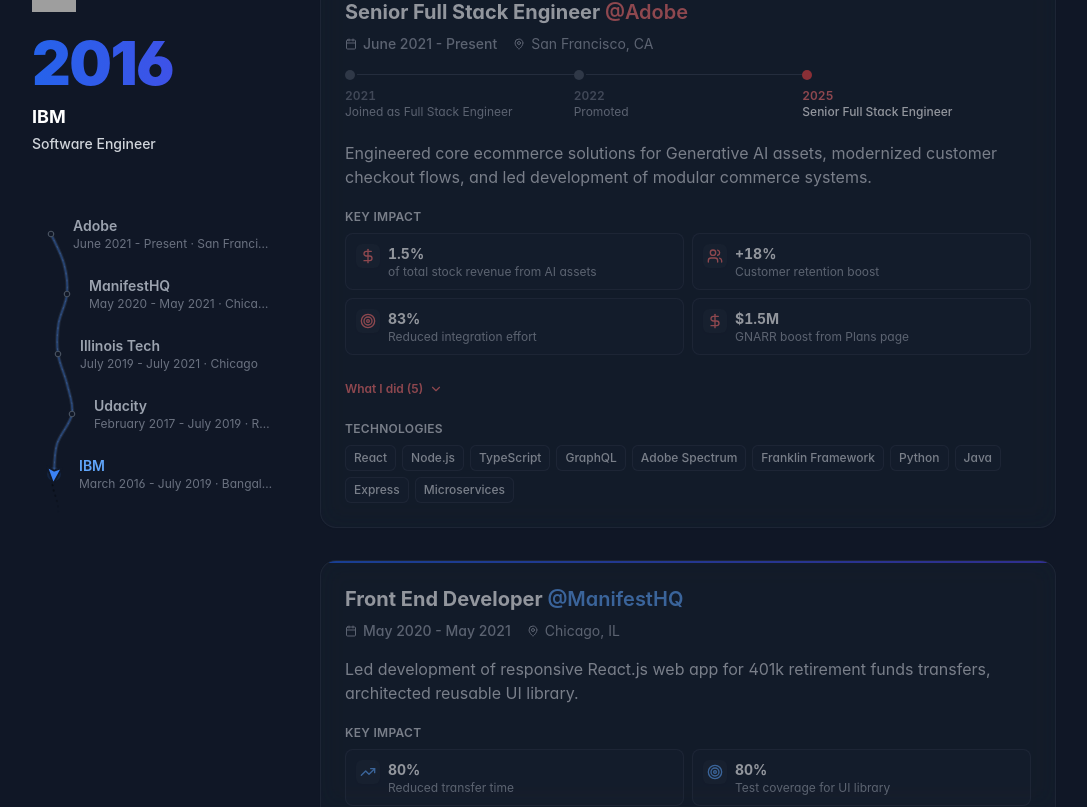
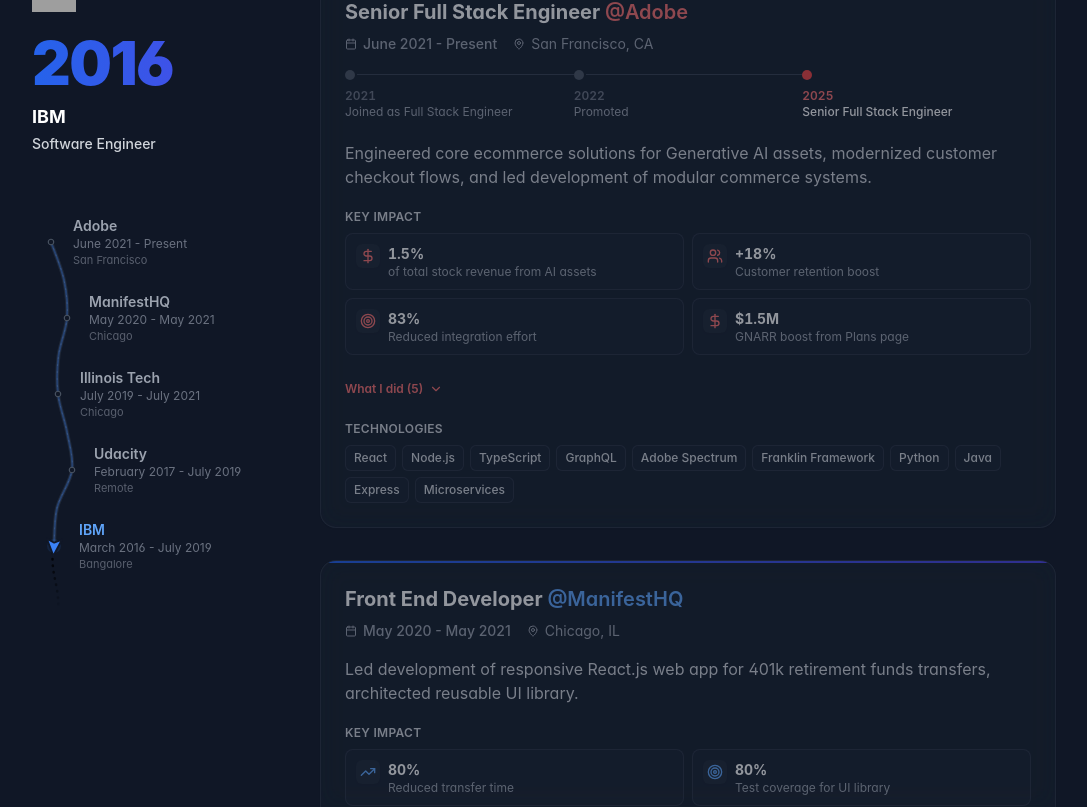
Before and after one commit to arsaikia/portfolio_v2.0, a React (Vite) app: page / in a window 1280 px wide. Shown: the part 1187-1994 px from the top of the page, without its empty margins (96-1183 px from the left). Built offline with nearby package versions, Linux system fonts and the light colour scheme; grey boxes are pictures that could not be loaded; a web font is replaced by a local one.

Commit message:
style(timeline): trail for every icon, longer road, clearer tail, city line

```diff
--- a/src/components/Timeline.tsx
+++ b/src/components/Timeline.tsx
@@ -345,7 +345,7 @@
 /*  Winding road nav: gradient trail + travelling marker                       */
 /* -------------------------------------------------------------------------- */
 
-const STOP_GAP = 60
+const STOP_GAP = 76
 const ROAD_W = 56
 const ROAD_CX = ROAD_W / 2
 /** Hand-tuned, irregular stop offsets so the road meanders instead of zig-zagging evenly. */
@@ -353,7 +353,7 @@
 /** Small drift between stops so each bend has a different shape. */
 const WANDER = [0, 5, -4, 2, -6, 3, -2]
 /** Length of the faded dotted tail after the last stop (earlier, unlisted history). */
-const TAIL = 40
+const TAIL = 64
 
 type Pt = { x: number; y: number }
 
@@ -544,16 +544,21 @@
       shadowRef.current?.setAttribute('opacity', (0.16 * mix.plane).toFixed(3))
       shadowRef.current?.setAttribute('rx', String((5 - 2 * mix.plane) * ICON_SCALE))
 
-      // Footprints: only while walking and moving
+      // Trail while moving: footprints behind the arrow, round puffs behind the plane / cap
       const prints = printsRef.current
       if (prints) {
-        walk += ((Math.abs(dl) > 0.02 && !reduced ? 1 : 0) * mix.arrow - walk) * 0.08
+        walk += ((Math.abs(dl) > 0.02 && !reduced ? 1 : 0) - walk) * 0.08
         const rad = ((angle + 90) * Math.PI) / 180
+        const feet = mix.arrow
+        const rx = (1.2 + 0.4 * feet).toFixed(2)
+        const ry = (1.2 + 1.2 * feet).toFixed(2)
         Array.from(prints.children).forEach((el, k) => {
           const q = path.getPointAtLength(Math.max(0, Math.min(L, len - dir * (13 + k * 5))))
-          const side = (k % 2 ? 1 : -1) * 2.2
+          const side = (k % 2 ? 1 : -1) * 2.2 * feet
           const x = q.x + Math.cos(rad) * side
-          const y = q.y + Math.sin(rad) * side
+          const y = q.y + Math.sin(rad) * side - lift * (1 - k / FOOTPRINTS)
+          el.setAttribute('rx', rx)
+          el.setAttribute('ry', ry)
           el.setAttribute('cx', x.toFixed(2))
           el.setAttribute('cy', y.toFixed(2))
           el.setAttribute('transform', `rotate(${angle + 90} ${x.toFixed(2)} ${y.toFixed(2)})`)
@@ -593,7 +598,7 @@
             y2={stopY(items.length - 1) + TAIL}
             gradientUnits="userSpaceOnUse"
           >
-            <stop offset="0" stopColor="currentColor" stopOpacity={0.9} />
+            <stop offset="0" stopColor="currentColor" stopOpacity={1} />
             <stop offset="1" stopColor="currentColor" stopOpacity={0} />
           </linearGradient>
         </defs>
@@ -614,10 +619,9 @@
           d={tail}
           fill="none"
           stroke={`url(#${tailFadeId})`}
-          strokeWidth={2}
-          strokeDasharray="0.5 5"
+          strokeWidth={2.5}
+          strokeDasharray="0.5 6"
           strokeLinecap="round"
-          opacity={0.7}
           className="text-gray-400 dark:text-gray-500"
         />
 
@@ -721,8 +725,9 @@
                   >
                     {item.company}
                   </span>
-                  <span className="text-xs text-gray-400 dark:text-gray-500 truncate">
-                    {item.period} · {item.remote ? 'Remote' : cityOf(item.location)}
+                  <span className="text-xs text-gray-400 dark:text-gray-500 truncate">{item.period}</span>
+                  <span className="text-[11px] text-gray-400/80 dark:text-gray-500/80 truncate">
+                    {item.remote ? 'Remote' : cityOf(item.location)}
                   </span>
                 </span>
               </button>
```
